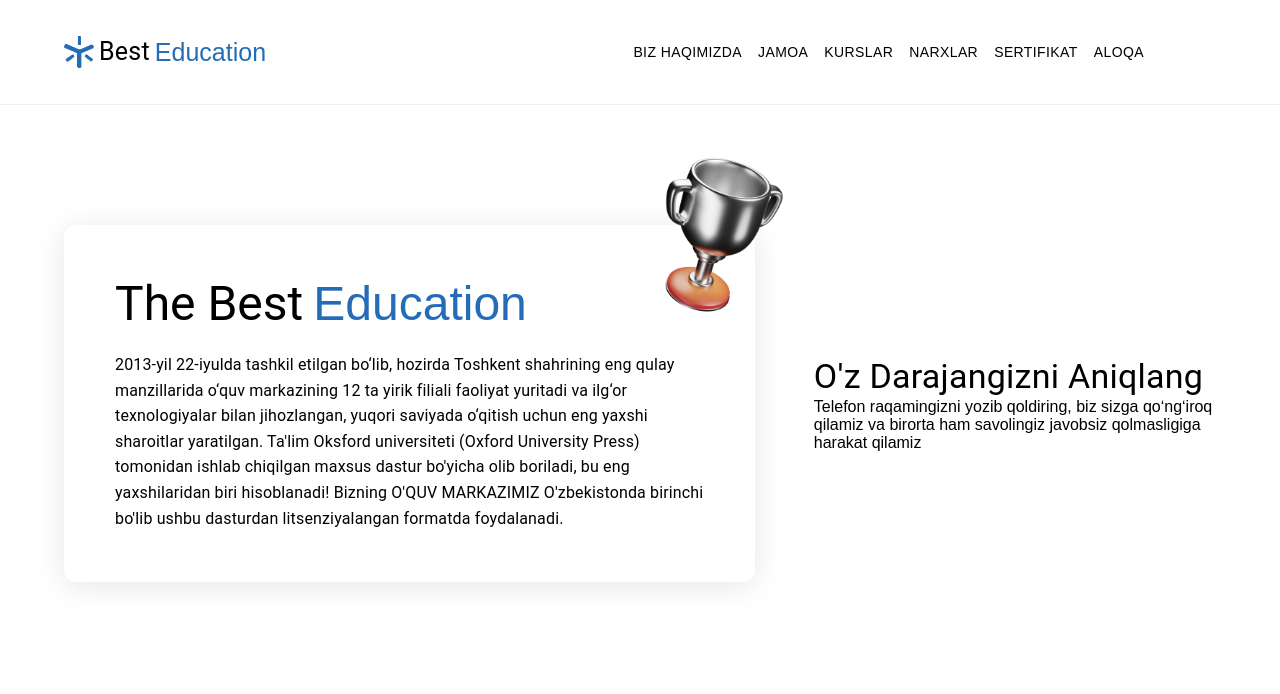
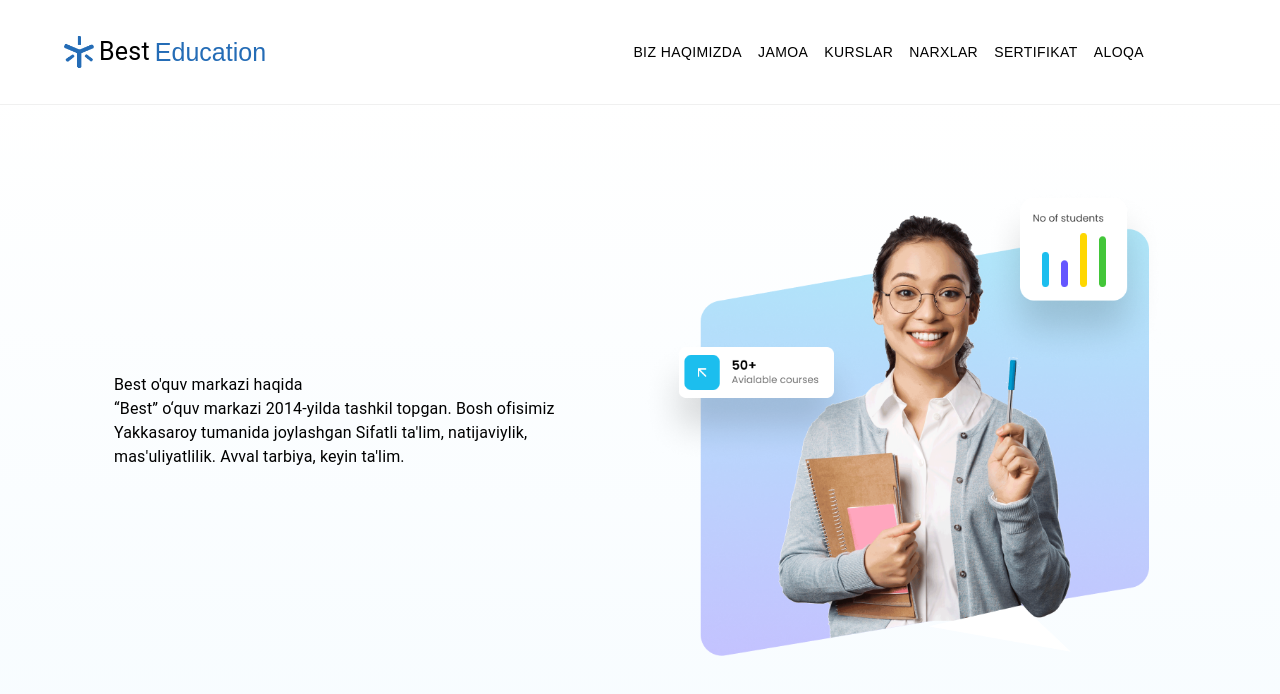
Before and after one commit to Ilkhomov-web/BestEducation, a React (Vite) app: page / in a window 1280 px wide. Shown: the top 694 px of the page. Built offline with nearby package versions, Linux system fonts and the light colour scheme; some icons are missing.

Commit message:
some change

```diff
--- a/src/components/header/Header.jsx
+++ b/src/components/header/Header.jsx
@@ -1,12 +1,20 @@
 import { Box, Container, Typography } from "@mui/material";
 import React from "react";
-import HeaderForm from "./HeaderForm";
+
 // import RainbowBackground from "../header/RainbowBackground";
-import AnimatedText from "./AnimationText";
+import HeaderContent from "./HeaderContent";
 
 const Header = () => {
   return (
-    <Box sx={{ height: "600px", marginTop: "120px" }}>
+    <Box
+      sx={{
+        marginTop: "0px",
+        background: "#def0ff",
+        padding: "20px",
+        background:
+          "linear-gradient(1deg,rgb(247, 252, 255) 0%, rgba(255, 255, 255, 1) 100%)",
+      }}
+    >
       {/* <RainbowBackground> */}
       <Container
         maxWidth={"lg"}
@@ -18,60 +26,17 @@ const Header = () => {
       >
         <Box
           sx={{
-            width: "60%",
-            background: "rgb(255, 255, 255)", // Shaffof oq fon
-            backdropFilter: "blur(10px) saturate(180%)", // Blur va rang intensivligi
-            WebkitBackdropFilter: "blur(10px) saturate(180%)", // Safari support
-            border: "1px solid rgba(255, 255, 255, 0.3)", // Shaffof ramka
-            borderRadius: "12px",
-            boxShadow: "0 4px 30px rgba(0, 0, 0, 0.1)",
+            width: "100%",
+            // background: "rgb(255, 255, 255)", // Shaffof oq fon
+            // backdropFilter: "blur(10px) saturate(180%)", // Blur va rang intensivligi
+            // WebkitBackdropFilter: "blur(10px) saturate(180%)", // Safari support
+            // border: "1px solid rgba(255, 255, 255, 0.3)", // Shaffof ramka
+            // borderRadius: "12px",
+            // boxShadow: "0 4px 30px rgba(0, 0, 0, 0.1)",
             padding: "50px",
           }}
         >
-          <Box
-            component={"img"}
-            src="/cup.png"
-            sx={{
-              width: "180px",
-              position: "absolute",
-              top: "-80px",
-              right: "-50px",
-            }}
-          ></Box>
-          <Typography
-            variant="h3"
-            sx={{
-              marginBottom: "20px",
-              display: "flex",
-              alignItems: "center",
-              gap: "10px",
-            }}
-          >
-            The Best <AnimatedText />
-          </Typography>
-          <Typography sx={{ lineHeight: "1.6" }}>
-            2013-yil 22-iyulda tashkil etilgan bo‘lib, hozirda Toshkent
-            shahrining eng qulay manzillarida o‘quv markazining 12 ta yirik
-            filiali faoliyat yuritadi va ilg‘or texnologiyalar bilan
-            jihozlangan, yuqori saviyada o‘qitish uchun eng yaxshi sharoitlar
-            yaratilgan. Ta'lim Oksford universiteti (Oxford University Press)
-            tomonidan ishlab chiqilgan maxsus dastur bo'yicha olib boriladi, bu
-            eng yaxshilaridan biri hisoblanadi! Bizning O'QUV MARKAZIMIZ
-            O'zbekistonda birinchi bo'lib ushbu dasturdan litsenziyalangan
-            formatda foydalanadi.
-          </Typography>
-        </Box>
-        <Box
-          sx={{
-            width: "35%",
-            background: "rgb(255, 255, 255)", // Shaffof oq fon
-            backdropFilter: "blur(10px) saturate(180%)", // Blur va rang intensivligi
-            WebkitBackdropFilter: "blur(10px) saturate(180%)", // Safari support
-            border: "1px solid rgba(255, 255, 255, 0.3)", // Shaffof ramka
-            borderRadius: "12px",
-          }}
-        >
-          <HeaderForm />
+          <HeaderContent />
         </Box>
       </Container>
       {/* </RainbowBackground> */}
--- /dev/null
+++ b/src/components/header/HeaderContent.jsx
@@ -0,0 +1,28 @@
+import { Box, Typography } from "@mui/material";
+import React from "react";
+
+const HeaderContent = () => {
+  return (
+    <Box
+      sx={{
+        display: "flex",
+        justifyContent: "space-between",
+        alignItems: "center",
+      }}
+    >
+      <Box sx={{ width: "45%" }}>
+        <Typography>Best o'quv markazi haqida</Typography>
+        <Typography>
+          “Best” o‘quv markazi 2014-yilda tashkil topgan. Bosh ofisimiz
+          Yakkasaroy tumanida joylashgan Sifatli ta'lim, natijaviylik,
+          mas'uliyatlilik. Avval tarbiya, keyin ta'lim.
+        </Typography>
+      </Box>
+      <Box sx={{ width: "50%" }}>
+        <Box component={"img"} width={"100%"} src="/headerImg.png"></Box>
+      </Box>
+    </Box>
+  );
+};
+
+export default HeaderContent;
--- a/src/components/header/HeaderForm.jsx
+++ /dev/null
@@ -1,16 +0,0 @@
-import { Box, Typography } from "@mui/material";
-import React from "react";
-
-const HeaderForm = () => {
-  return (
-    <Box>
-      <Typography variant="h4">O'z Darajangizni Aniqlang</Typography>
-      <Typography variant="p">
-        Telefon raqamingizni yozib qoldiring, biz sizga qoʻngʻiroq qilamiz va
-        birorta ham savolingiz javobsiz qolmasligiga harakat qilamiz
-      </Typography>
-    </Box>
-  );
-};
-
-export default HeaderForm;
```
Also changed, not shown: public/headerImg.png (added), public/student.png (added).
